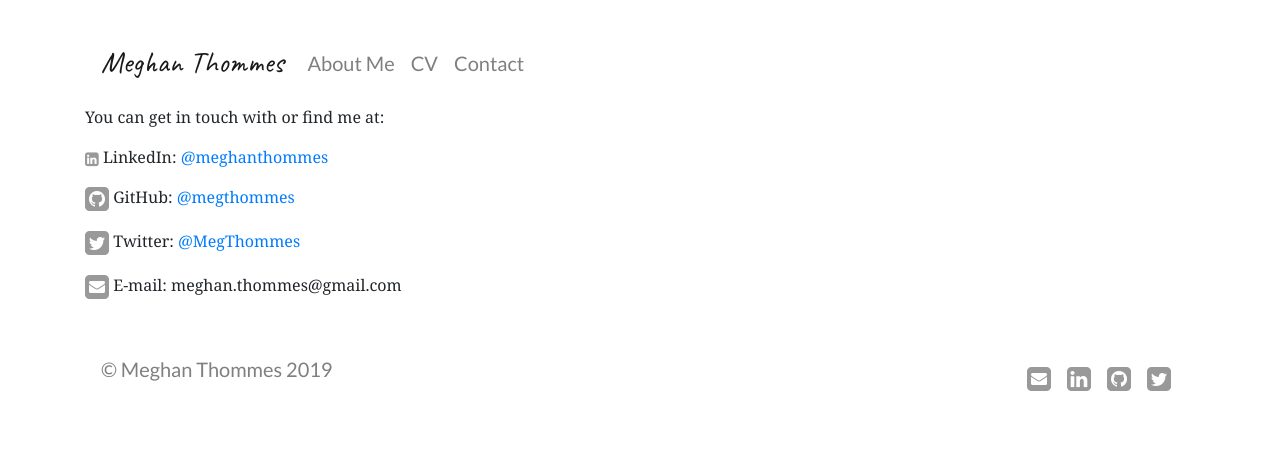
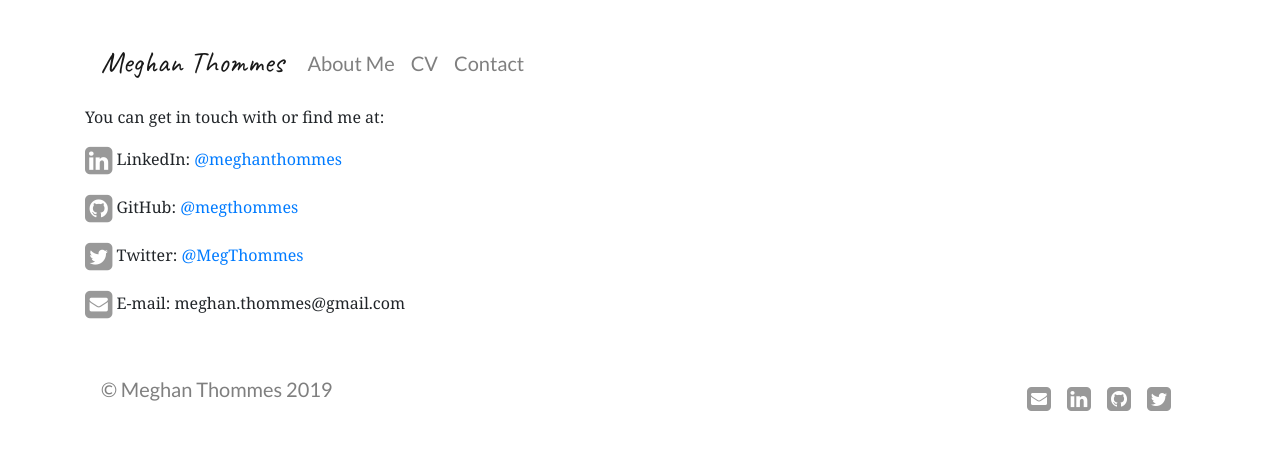
Before and after one commit to megthommes/megthommes.github.io, a Jekyll site: the page built from contact/index.html, in a window 1280 px wide. Shown: the top 450 px of the page. Built offline with Jekyll 4.4.1, drawn with Linux system fonts in a browser that asks for light colours; some web fonts are replaced.

Commit message:
Update index.html

```diff
--- a/contact/index.html
+++ b/contact/index.html
@@ -11,12 +11,12 @@ contact: active
 
 	<p>You can get in touch with or find me at:</p>
 
-	<p><i class="fa fa-linkedin-square fa-icons" style="font-size:1em"></i> LinkedIn: <a href="https://www.linkedin.com/in/meghanthommes/" target="_blank">@meghanthommes</a></p>
+	<p><i class="fa fa-linkedin-square fa-icons" style="font-size:2em"></i> LinkedIn: <a href="https://www.linkedin.com/in/meghanthommes/" target="_blank">@meghanthommes</a></p>
 
-	<p><i class="fa fa-github-square fa-icons"></i> GitHub: <a href="https://github.com/megthommes" target="_blank">@megthommes</a></p>
+	<p><i class="fa fa-github-square fa-icons" style="font-size:2em"></i> GitHub: <a href="https://github.com/megthommes" target="_blank">@megthommes</a></p>
 
-	<p><i class="fa fa-twitter-square fa-icons"></i> Twitter: <a href="https://twitter.com/MegThommes" target="_blank">@MegThommes</a></p>
+	<p><i class="fa fa-twitter-square fa-icons" style="font-size:2em"></i> Twitter: <a href="https://twitter.com/MegThommes" target="_blank">@MegThommes</a></p>
 
-	<p><i class="fa fa-envelope-square fa-icons"></i> E-mail: <span class="obfuscate">moc.liamg@semmoht.nahgem</span></p>
+	<p><i class="fa fa-envelope-square fa-icons" style="font-size:2em"></i> E-mail: <span class="obfuscate">moc.liamg@semmoht.nahgem</span></p>
 
 </div>
```
